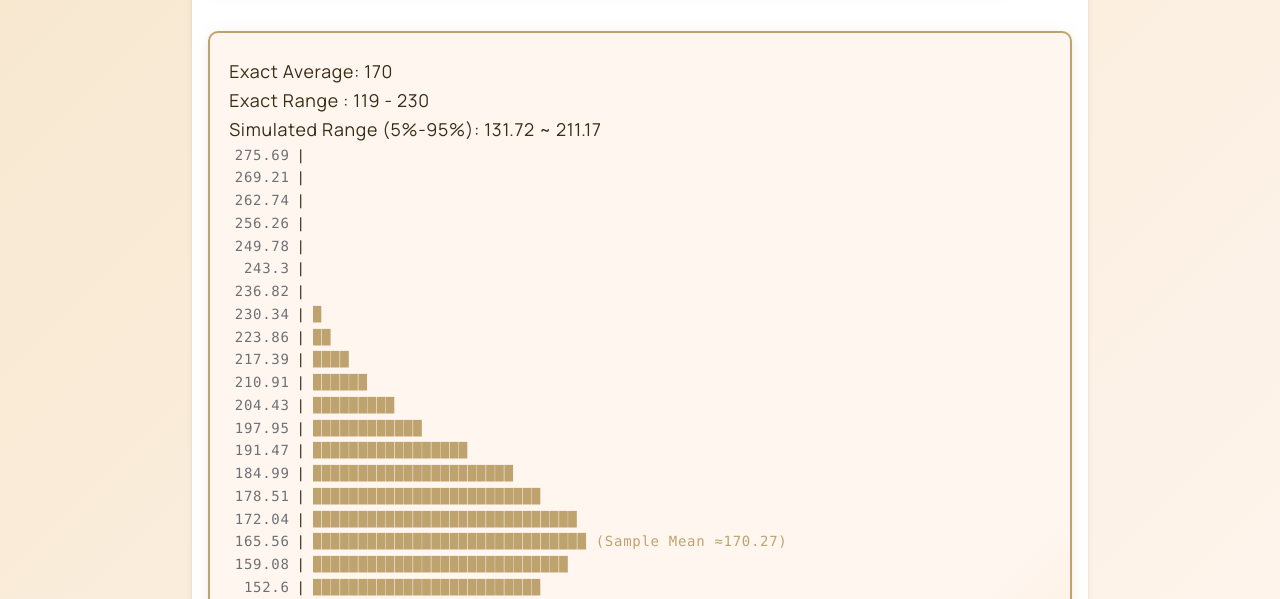
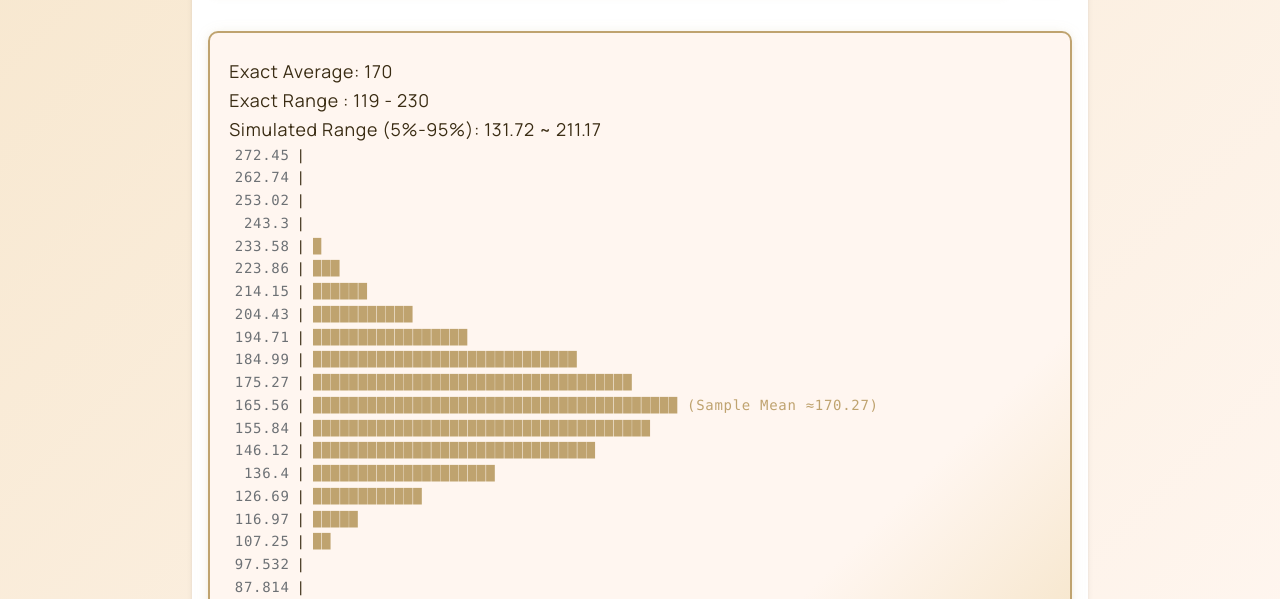
Before and after one commit to PythonicNinja/unsure-calc, a plain HTML site: page index.html in a window 1280 px wide. Shown: the part 166-765 px from the top of the page. Drawn offline with nearby package versions, Linux system fonts and the light colour scheme.

Commit message:
Adjust histogram resolution and width
- Reduced histogram bins from 30 to 20 for clearer, chunkier distribution bars.
- Increased histogram max width from 30 to 40 for improved visual clarity.

```diff
--- a/index.html
+++ b/index.html
@@ -179,8 +179,8 @@
             const resultContainer = document.getElementById("result-container");
 
             const NUM_SAMPLES = 10000;
-            const HISTOGRAM_BINS = 30;
-            const HISTOGRAM_MAX_WIDTH = 30;
+            const HISTOGRAM_BINS = 20;
+            const HISTOGRAM_MAX_WIDTH = 40;
             const BAR_CHAR = "█";
 
             const params = new URLSearchParams(window.location.search);
```
